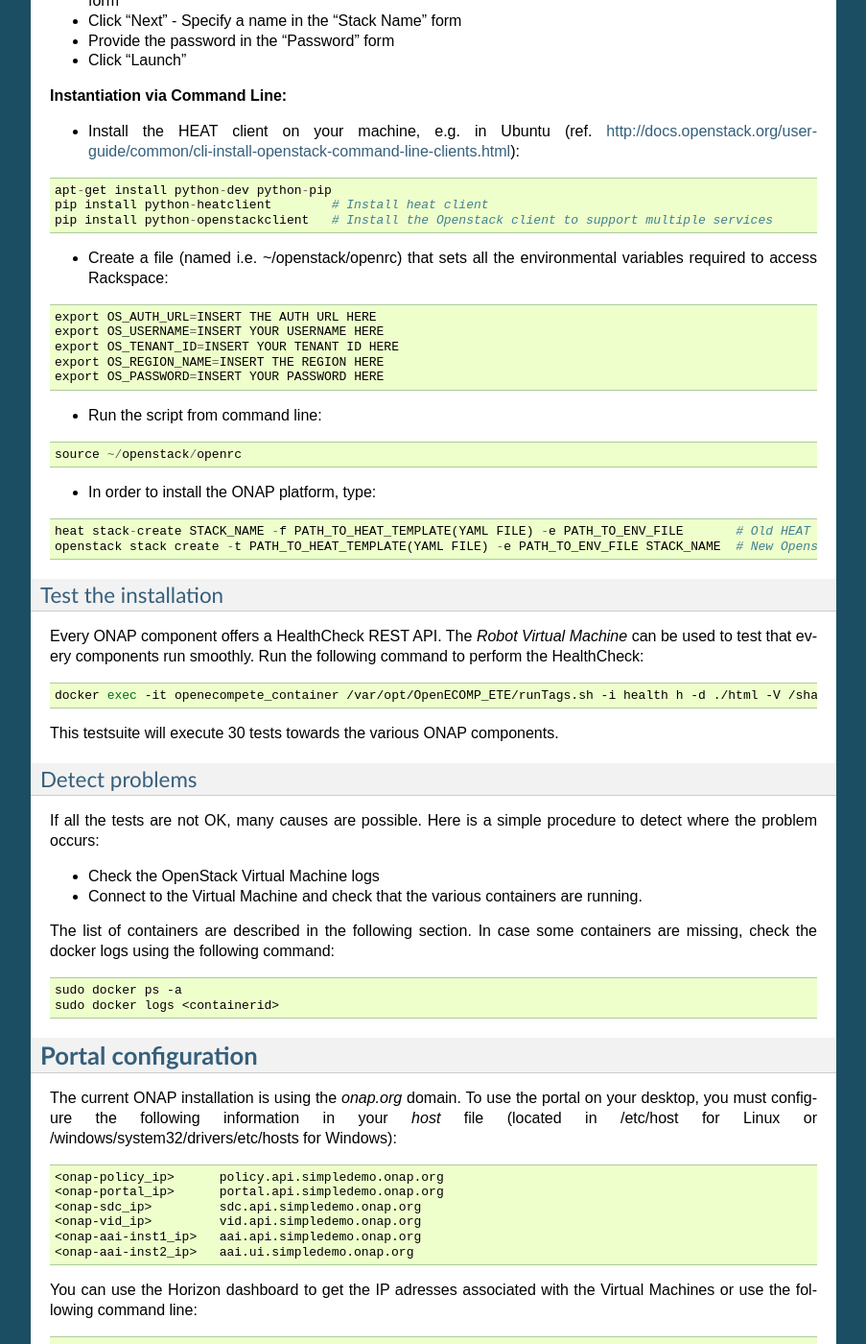
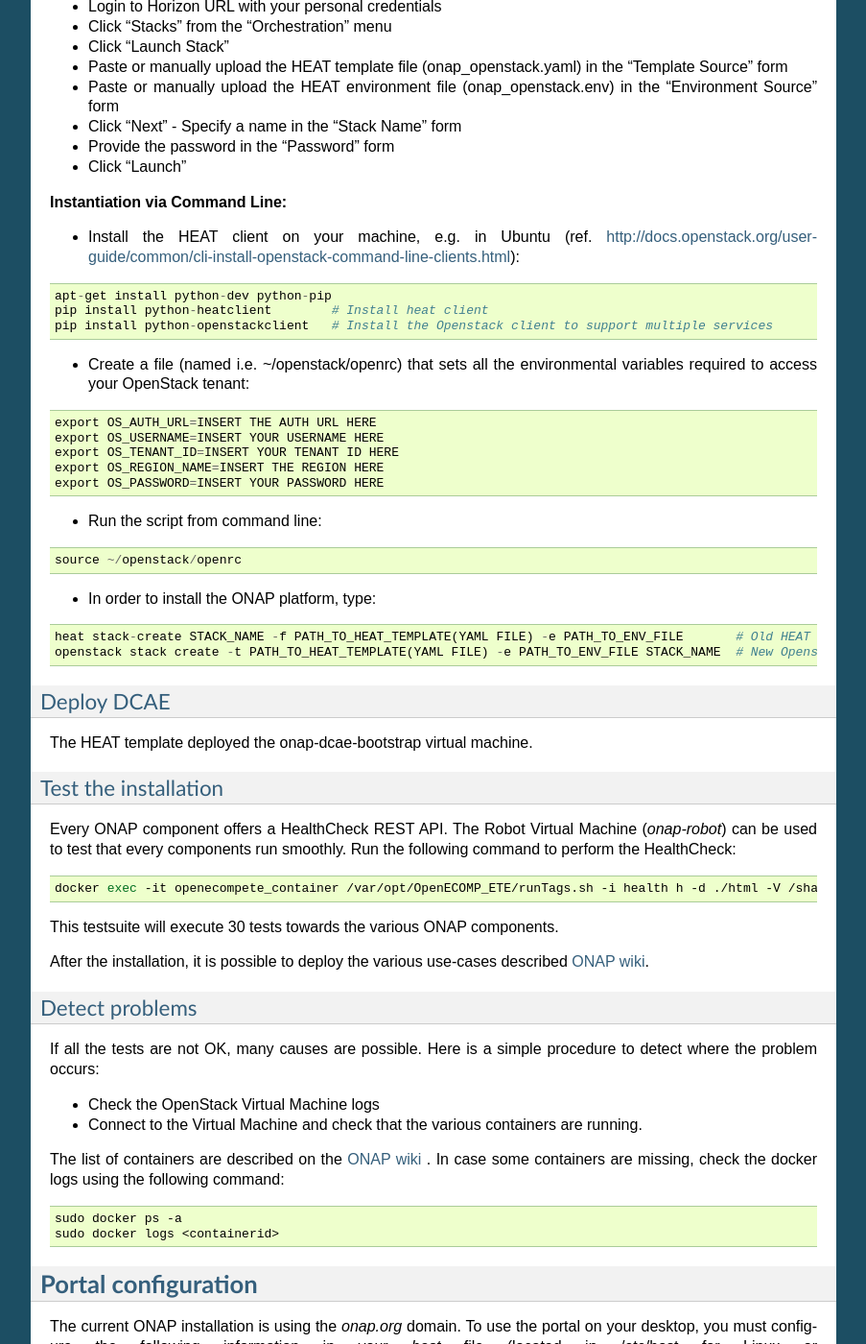
Before and after one commit to onap/doc, a Sphinx documentation site: the page built from docs/guides/onap-developer/settingup/fullonap.rst, in a window 1280 px wide and 1400 px high, scrolled down 5937 px. Shown: the whole window at 96% size, without its empty margins (198-1101 px from the left). Built offline with Sphinx 7.4.7, drawn with Linux system fonts in a browser that asks for light colours; formulas are drawn with MathJax 3; pages that are not in the unit, such as notebooks, are missing from menus; some of the changed text lies outside the part shown.

Commit message:
Update the setting-up
Indication of manual tasks to perform for DCAE components
Suppress link to Rackspace
Minor editorial changes

Change-Id: I6a9ee260e3454b729b4539b9bb6cab26e6fbe2ce
Issue-ID: DOC-153
Signed-off-by: Eric Debeau <eric.debeau@orange.com>

```diff
--- a/docs/guides/onap-developer/settingup/fullonap.rst
+++ b/docs/guides/onap-developer/settingup/fullonap.rst
@@ -25,6 +25,8 @@
 The VNFs managed by ONAP may be deployed in different OpenStack tenants or based on top of VMware based infrastructure (cf MultiCloud project).
 
 The current installation is based on the single tenant deployment (all the ONAP components will be hosted in a unique tenant) with DCAE componntes deployed in High Availability mode.
+
+The installation requires some manual taks to setup the DCAE components.
 
 **Requirements**
 ================
@@ -141,13 +143,19 @@
 Source files
 ------------
 
+The following files must be downloaded:
+
 - Template file: https://git.onap.org/demo/plain/heat/ONAP/onap_openstack.yaml
 - Environment file: https://git.onap.org/demo/plain/heat/ONAP/onap_openstack.env
+
+The environment file must be customized as decribed in the following sections.
+
+.. Note Amsterdam release files
 
 Description
 -----------
 
-The ONAP HEAT template spins up the entire ONAP platform. The template,
+The ONAP HEAT template spins up all the components expect the DCAE. The template,
 onap_openstack.yaml, comes with an environment file,
 onap_openstack.env, in which all the default values are defined.
 
@@ -349,7 +357,7 @@
  pip install python-openstackclient   # Install the Openstack client to support multiple services
 
 -  Create a file (named i.e. ~/openstack/openrc) that sets all the
-   environmental variables required to access Rackspace:
+   environmental variables required to access your OpenStack tenant:
 
 ::
 
@@ -375,10 +383,16 @@
 
 .. Note The Heat template deployment may take time (up to one hour) depending on your hardware environment.
 
+Deploy DCAE
+-----------
+The HEAT template deployed the onap-dcae-bootstrap virtual machine.
+
+.. Note To provide the manual tasks to configure the local environment
+
 
 Test the installation
 ---------------------
-Every ONAP component offers a HealthCheck REST API. The *Robot Virtual Machine* can be used to test that every components run smoothly.
+Every ONAP component offers a HealthCheck REST API. The Robot Virtual Machine (*onap-robot*) can be used to test that every components run smoothly.
 Run the following command to perform the HealthCheck:
 
 .. code-block:: bash
@@ -386,6 +400,8 @@
   docker exec -it openecompete_container /var/opt/OpenECOMP_ETE/runTags.sh -i health h -d ./html -V /share/config/integration_robot_properties.py -V /share/config/integration_preload_parameters.py -V /share/config/vm_properties.py
 
 This testsuite will execute 30 tests towards the various ONAP components.
+
+After the installation, it is possible to deploy the various use-cases described `ONAP wiki <https://wiki.onap.org/display/DW/Running+the+ONAP+Demos>`_.
 
 Detect problems
 ---------------
@@ -395,7 +411,8 @@
 * Check the OpenStack Virtual Machine logs
 * Connect to the Virtual Machine and check that the various containers are running.
 
-The list of containers are described in the following section. In case some containers are missing, check the docker logs using the following command:
+The list of containers are described on the `ONAP wiki <https://wiki.onap.org/display/DW/ONAP+Services+List#ONAPServicesList-ONAPServices>`_
+. In case some containers are missing, check the docker logs using the following command:
 
 .. code-block:: bash
 
```
